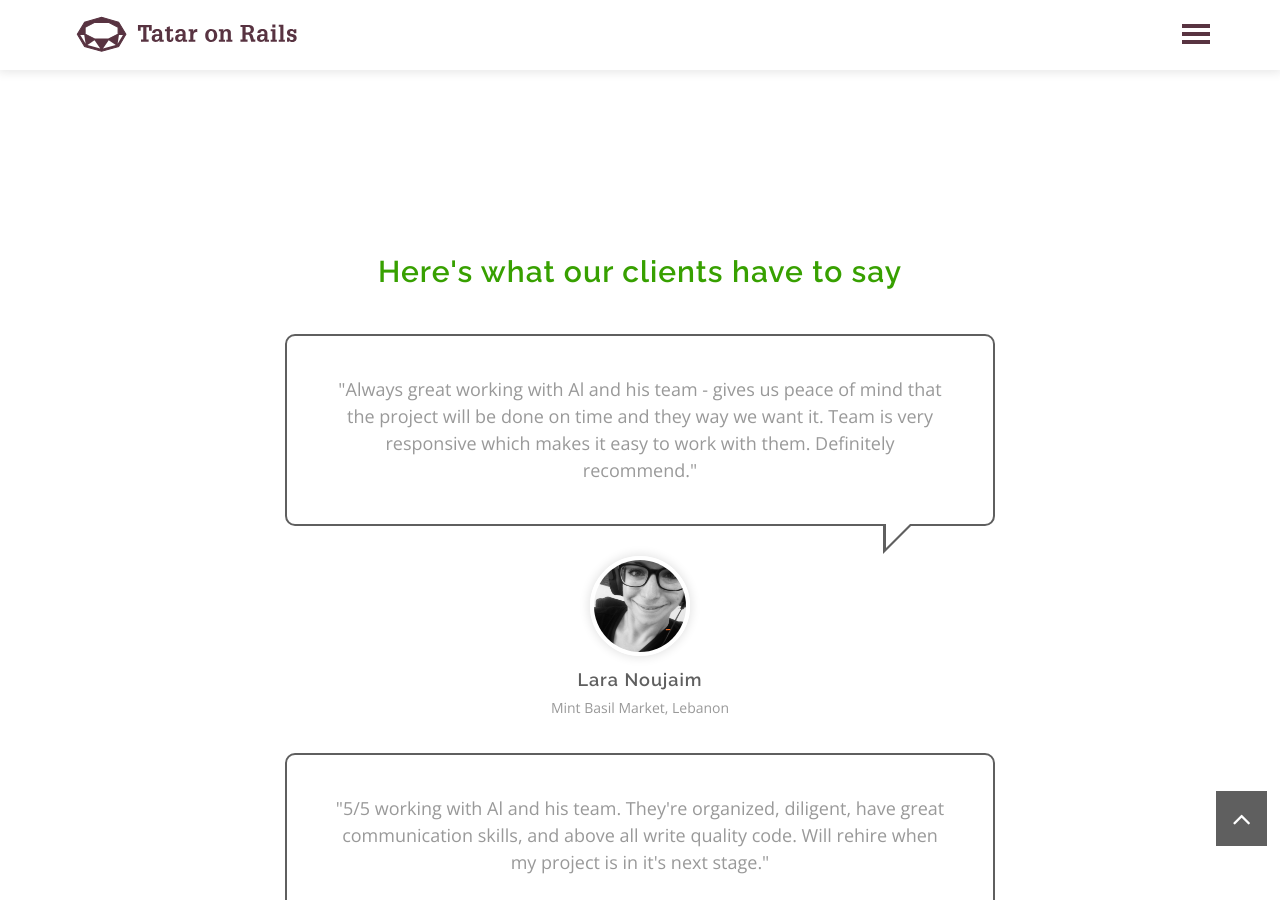
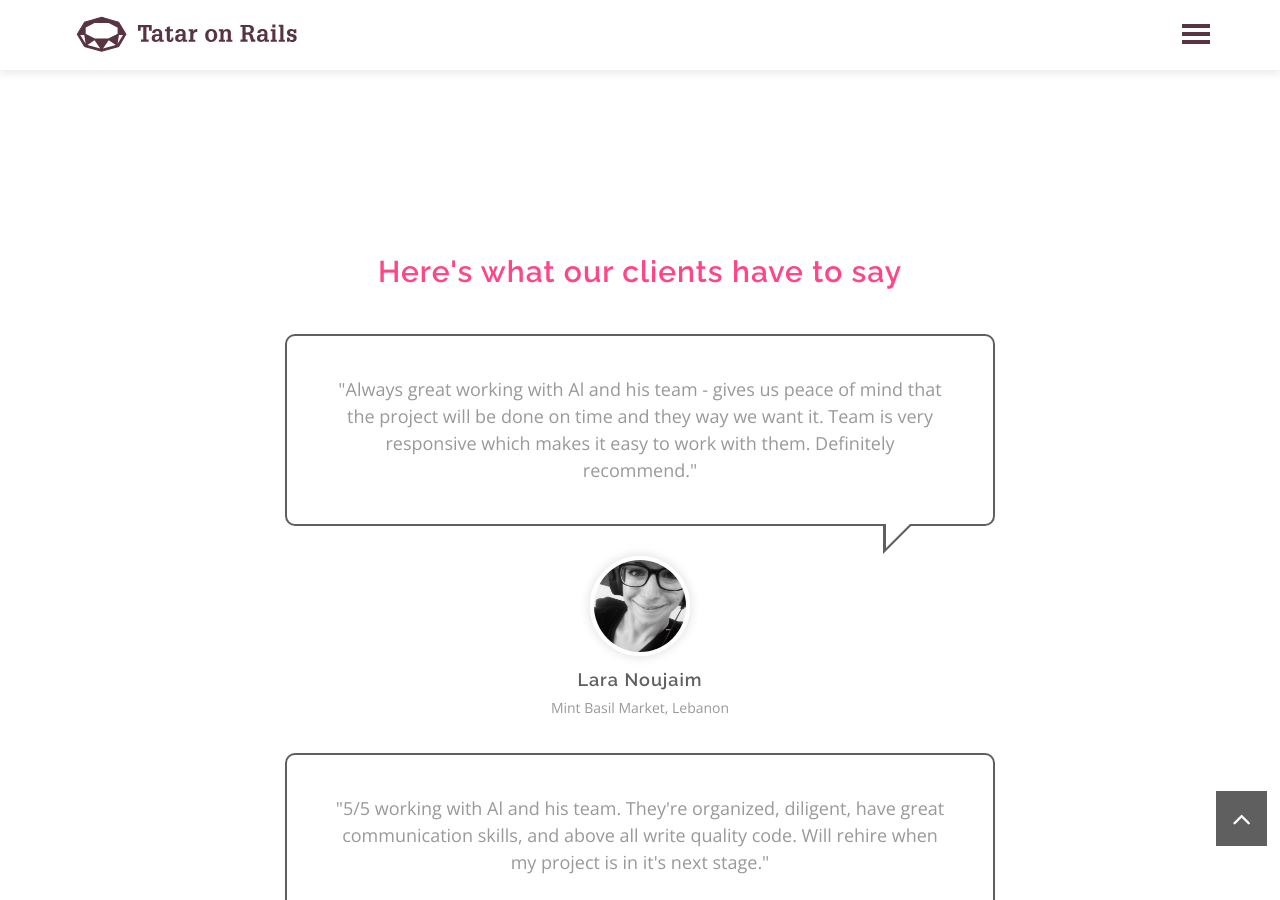
Before and after one commit to tataronrails/tataronrails.github.io, a Jekyll site: the page built from index.md, in a window 1280 px wide and 900 px high, scrolled down 1881 px. Built offline with Jekyll 4.4.1, drawn with Linux system fonts in a browser that asks for light colours; our own code applies the rules of GitHub Pages for plain Markdown files.

Commit message:
have to say colors

```diff
--- a/_layouts/default.html
+++ b/_layouts/default.html
@@ -209,7 +209,7 @@
                     <div class="row text-center">
                         <div class="col-md-12">
 
-                            <h2 style="color:#37A000">
+                            <h2 style="color:#FF4488">
                                 Here's what our clients have to say
                             </h2>
                         </div><!-- /.col-md-12 -->
```
